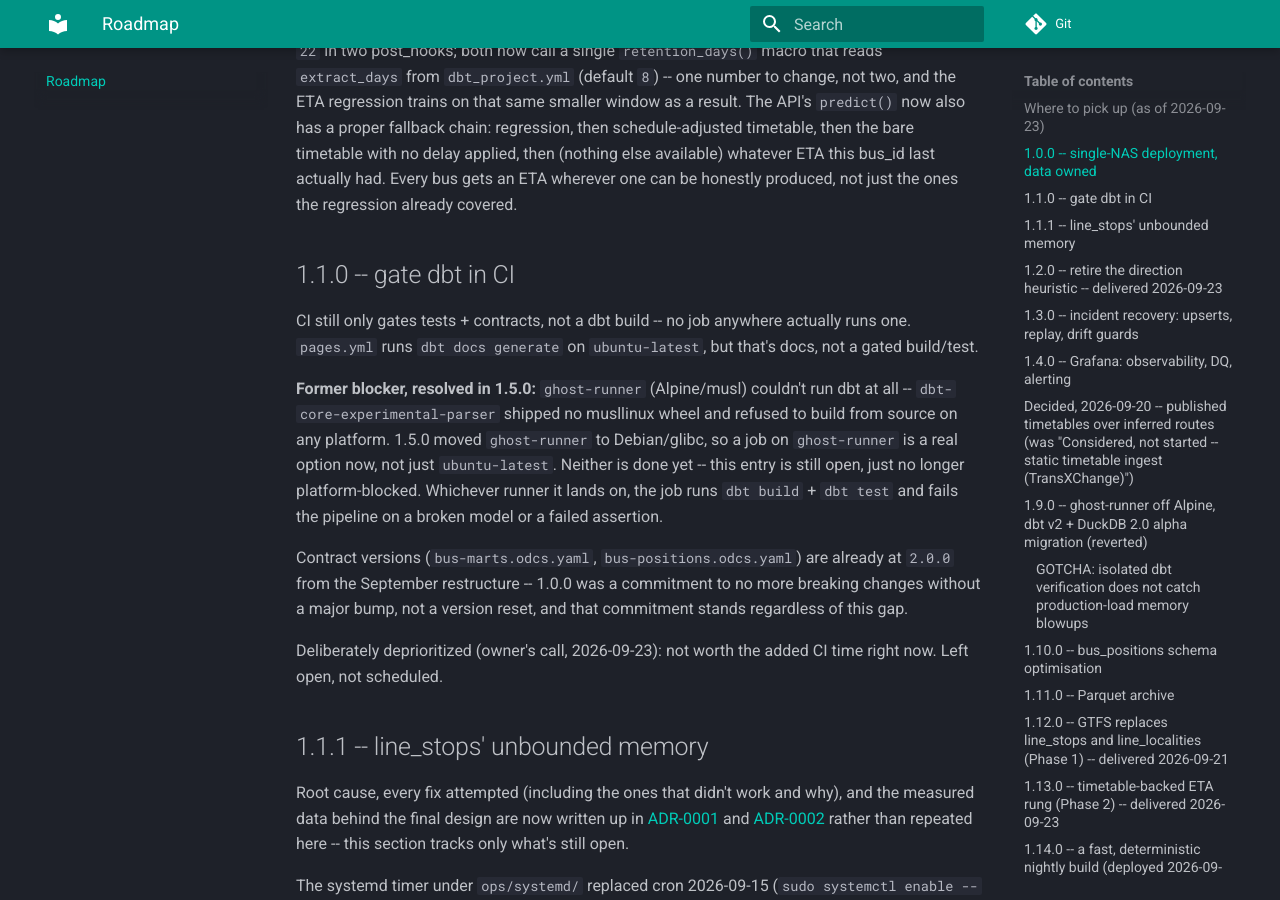
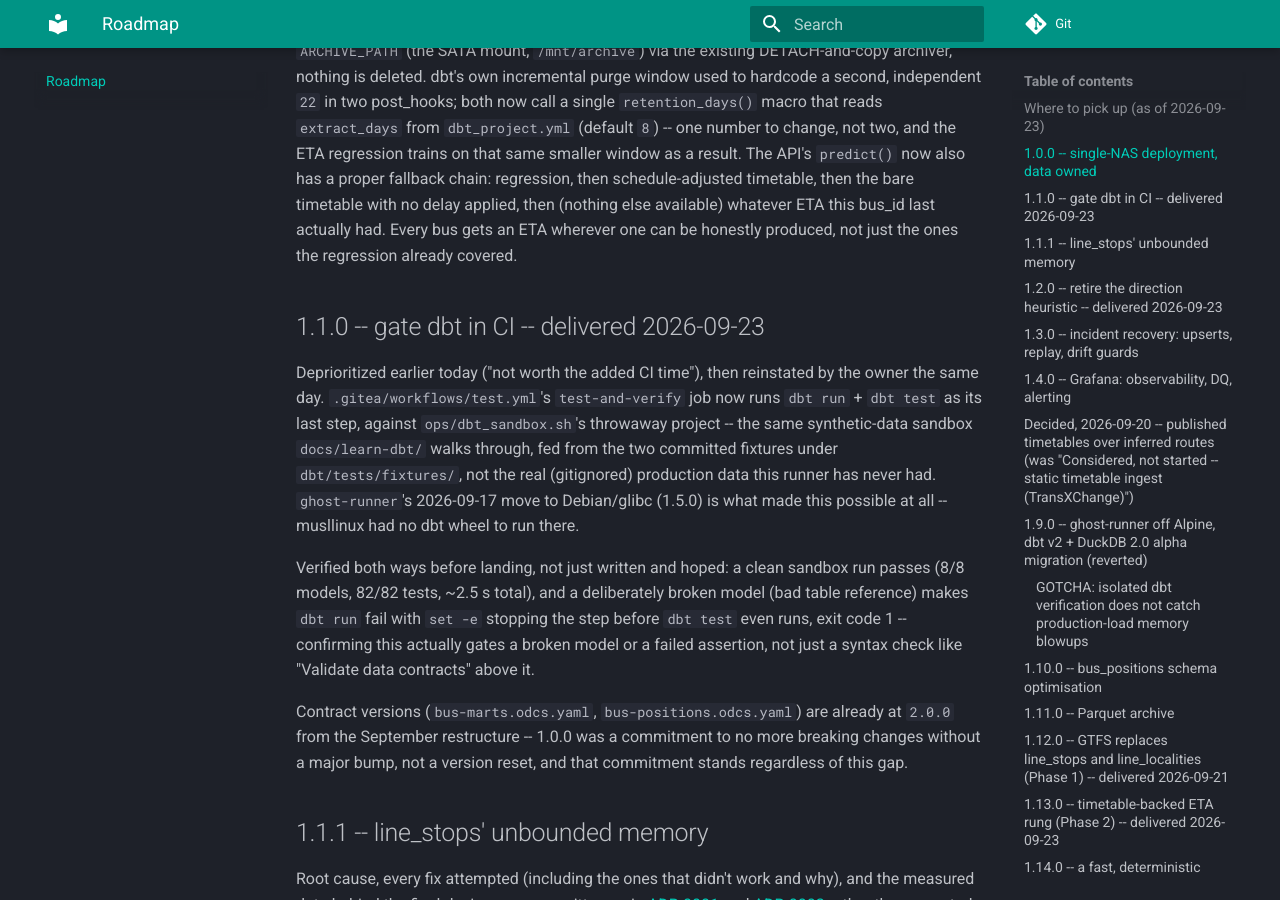
Before and after one commit to wraith-proxy/wraith-bus-ingestor, an MkDocs documentation site: the page built from docs/ROADMAP.md, in a window 1280 px wide and 900 px high, scrolled down 2067 px. Built offline with MkDocs 1.6.1 and Material for MkDocs 9.7.7, drawn with Linux system fonts in a browser that asks for light colours; some of the changed text lies outside the part shown.

Commit message:
:construction_worker: feature/TJP-23090: 1.1.0 -- gate dbt in CI via the Learn dbt sandbox
test-and-verify now runs dbt run + dbt test against ops/dbt_sandbox.sh's
throwaway project (fed from dbt/tests/fixtures/, the same fixtures
docs/learn-dbt/ uses), since this runner has no live QuestDB or NaPTAN
register to build against for real. set -euo pipefail so a failed dbt run
stops before dbt test and reports the real failure.

Verified locally both ways before landing: a clean run passes (8/8 models,
82/82 tests, ~2.5s), and a deliberately broken model (bad table reference)
makes the step fail with exit 1, dbt test never reached -- confirms this
gates a broken model or failing assertion, not a syntax check.

```diff
--- a/docs/ROADMAP.md
+++ b/docs/ROADMAP.md
@@ -43,7 +43,9 @@ and the GTFS timetable are live. Priority order, owner-set 2026-09-23:
    Measured live: 84.1% of a 17,661-key non-TfL snapshot pinned to a trip -- well
    above ADR-0008's ~49% estimate, gap not explained, flagged for whoever next
    touches this. `next_stop.aimed_iso` is now populated for pinned vehicles.
-7. **1.1.0** -- gate dbt in CI. Up next.
+7. ~~1.1.0 -- gate dbt in CI.~~ **Delivered 2026-09-23.** `test.yml` now runs
+   `dbt run` + `dbt test` against the Learn dbt sandbox; verified the gate
+   actually fails on a broken model, not just a syntax check.
 8. **1.17.0** -- retry dbt v2 + DuckDB 2.0 alpha. The `line_stops` cluster that
    caused the 2026-09-18 blowup is gone since 1.12.0, so the retry starts from a
    much smaller pipeline than the one that failed.
@@ -106,28 +108,28 @@ else available) whatever ETA this bus_id last actually had. Every bus
 gets an ETA wherever one can be honestly produced, not just the ones the
 regression already covered.
 
-## 1.1.0 -- gate dbt in CI
+## 1.1.0 -- gate dbt in CI -- delivered 2026-09-23
 
-CI still only gates tests + contracts, not a dbt build -- no job anywhere
-actually runs one. `pages.yml` runs `dbt docs generate` on `ubuntu-latest`,
-but that's docs, not a gated build/test.
+Deprioritized earlier today ("not worth the added CI time"), then reinstated
+by the owner the same day. `.gitea/workflows/test.yml`'s `test-and-verify` job
+now runs `dbt run` + `dbt test` as its last step, against
+`ops/dbt_sandbox.sh`'s throwaway project -- the same synthetic-data sandbox
+`docs/learn-dbt/` walks through, fed from the two committed fixtures under
+`dbt/tests/fixtures/`, not the real (gitignored) production data this runner
+has never had. `ghost-runner`'s 2026-09-17 move to Debian/glibc (1.5.0) is
+what made this possible at all -- musllinux had no dbt wheel to run there.
 
-**Former blocker, resolved in 1.5.0:** `ghost-runner` (Alpine/musl)
-couldn't run dbt at all -- `dbt-core-experimental-parser` shipped no
-musllinux wheel and refused to build from source on any platform. 1.5.0
-moved `ghost-runner` to Debian/glibc, so a job on `ghost-runner` is a real
-option now, not just `ubuntu-latest`. Neither is done yet -- this entry is
-still open, just no longer platform-blocked. Whichever runner it lands on,
-the job runs `dbt build` + `dbt test` and fails the pipeline on a broken
-model or a failed assertion.
+Verified both ways before landing, not just written and hoped: a clean sandbox
+run passes (8/8 models, 82/82 tests, ~2.5 s total), and a deliberately broken
+model (bad table reference) makes `dbt run` fail with `set -e` stopping the
+step before `dbt test` even runs, exit code 1 -- confirming this actually
+gates a broken model or a failed assertion, not just a syntax check like
+"Validate data contracts" above it.
 
 Contract versions (`bus-marts.odcs.yaml`, `bus-positions.odcs.yaml`) are
 already at `2.0.0` from the September restructure -- 1.0.0 was a
 commitment to no more breaking changes without a major bump, not a
 version reset, and that commitment stands regardless of this gap.
-
-Deliberately deprioritized (owner's call, 2026-09-23): not worth the added CI
-time right now. Left open, not scheduled.
 
 ## 1.1.1 -- line_stops' unbounded memory
 
```
Also changed, not shown: 1 other file.
